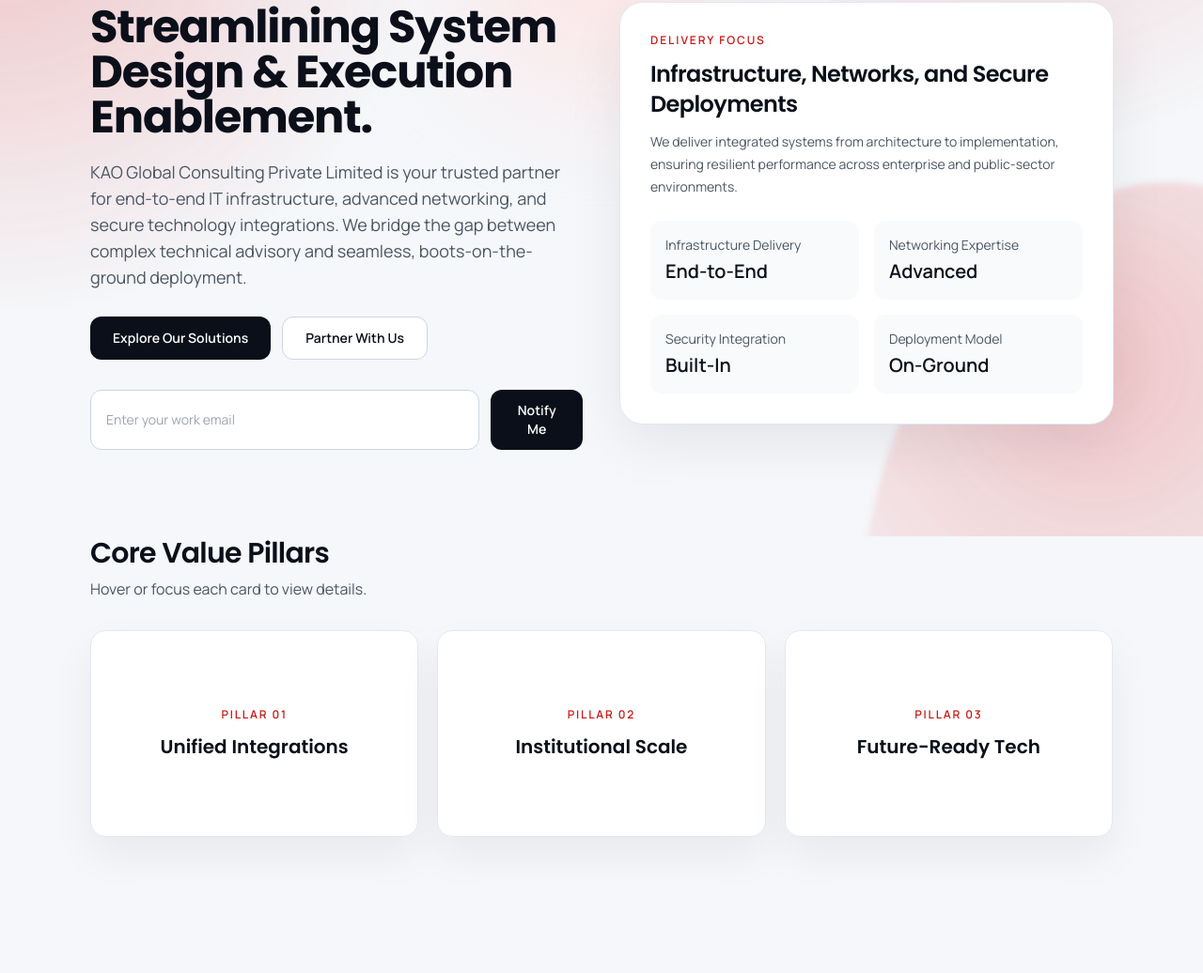
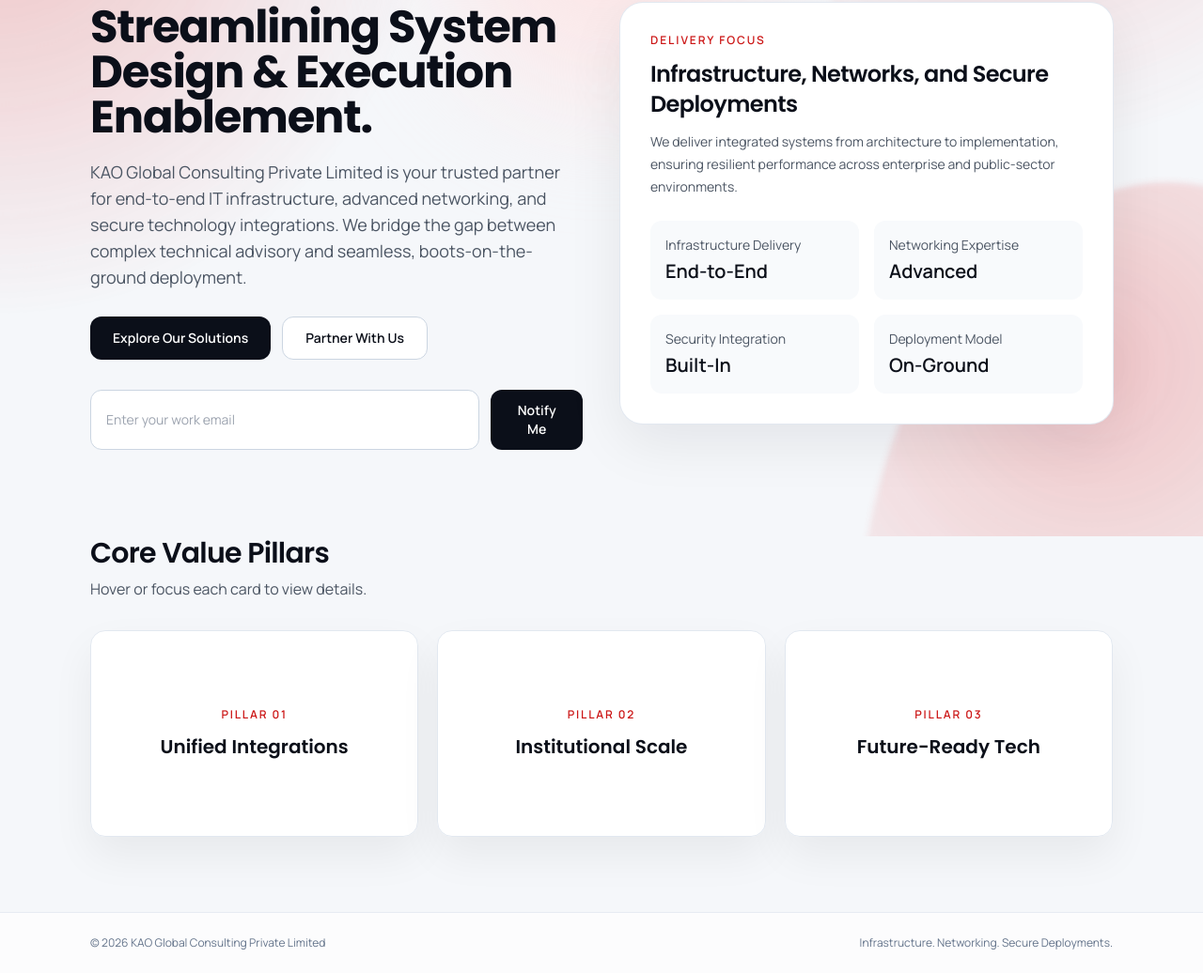
Before and after one commit to theasynch/KAO-Global-Website, a website: page index.html in a window 1280 px wide. Shown: the part 195-1231 px from the top of the page at 94% size. Before the commit the page ends 1166 px from the top, so only its background shows below. Drawn offline with nearby package versions, Linux system fonts and the light colour scheme.

Commit message:
Update index.html

```diff
--- a/index.html
+++ b/index.html
@@ -393,6 +393,13 @@
         </article>
       </div>
     </div>
+
+    <footer class="border-t border-slate-200/80 bg-white/70">
+      <div class="mx-auto flex max-w-6xl flex-col gap-2 px-5 py-6 text-xs text-slate-500 sm:flex-row sm:items-center sm:justify-between md:px-8">
+        <p>&copy; <span id="footerYear"></span> KAO Global Consulting Private Limited</p>
+        <p>Infrastructure. Networking. Secure Deployments.</p>
+      </div>
+    </footer>
   </div>
 
   <script>
@@ -493,6 +500,11 @@
         }
       });
     }
+
+    const footerYear = document.getElementById("footerYear");
+    if (footerYear) {
+      footerYear.textContent = String(new Date().getFullYear());
+    }
   </script>
 </body>
 </html>
```
